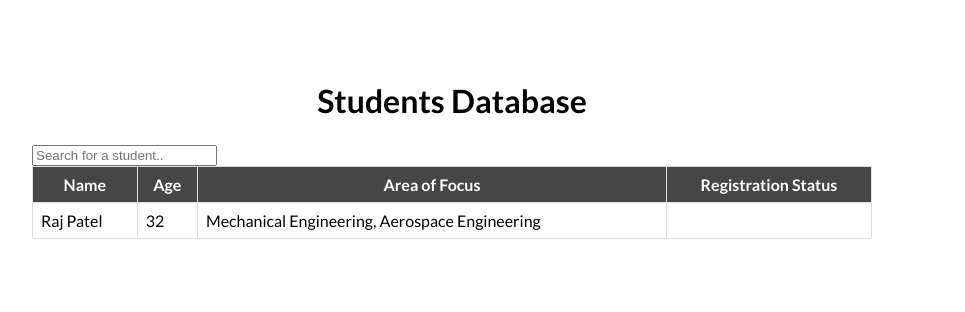
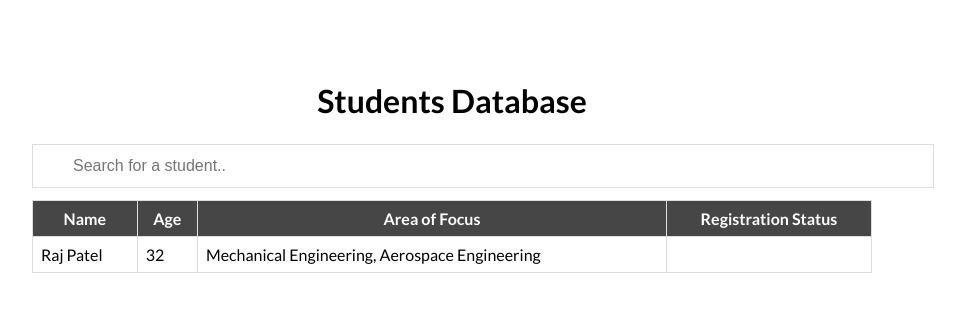
Before and after one commit to dalilahannouche/Student-Database-Typescript, a website with bundled scripts: page index.html in a window 1280 px wide. Shown: the whole page, without its empty margins (188-1153 px from the left). Built offline with nearby package versions, Linux system fonts and the light colour scheme.

Commit message:
adding the css of the input

```diff
--- a/style.css
+++ b/style.css
@@ -44,6 +44,16 @@ section.filter .filters button.selected {
     color: #fff;
 } */
 
+.container #myInput{
+    background-position: 10px 12px;
+    background-repeat: no-repeat;
+    width: 100%;
+    font-size: 16px;
+    padding: 12px 20px 12px 40px;
+    border: 1px solid #ddd;
+    margin-bottom: 12px;
+}
+
 table {
     border-collapse: collapse;
     width: 100%;
```
